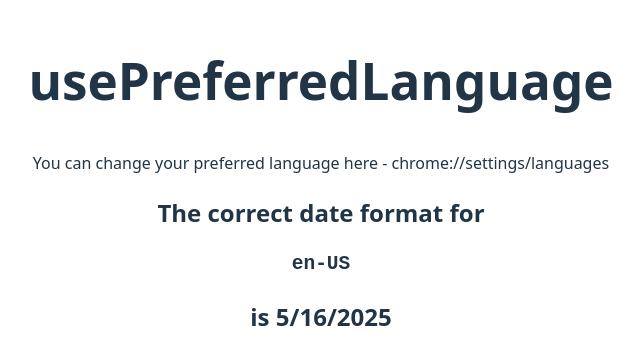
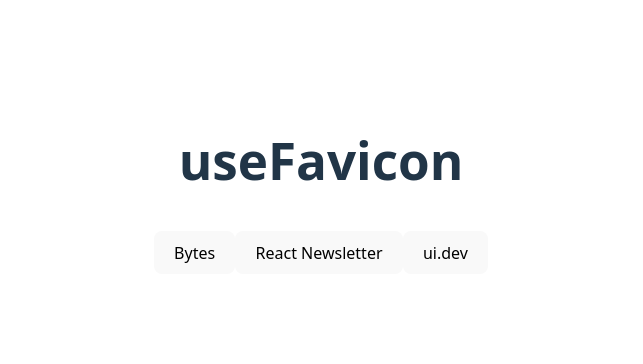
Before and after one commit to moeedrafi/react-custom-hooks, a React (Vite) app: page / in a window 1280 px wide. Shown: the part 218-582 px from the top of the page, without its empty margins (319-962 px from the left). Built offline with nearby package versions, Linux system fonts and the light colour scheme.

Commit message:
useFavicon hook

```diff
--- a/src/App.tsx
+++ b/src/App.tsx
@@ -1,20 +1,44 @@
 import "./App.css";
-import usePreferredLanguage from "./hooks/usePreferredLanguage";
+import { useState } from "react";
+import useFavicon from "./hooks/useFavicon";
 
 export default function App() {
-  const language = usePreferredLanguage();
+  const [favicon, setFavicon] = useState(
+    "https://ui.dev/favicon/favicon-32x32.png"
+  );
+
+  useFavicon(favicon);
 
   return (
     <section>
-      <h1>usePreferredLanguage</h1>
-      <p>
-        You can change your preferred language here -
-        chrome://settings/languages
-      </p>
-      <h2>
-        The correct date format for <pre>{language}</pre> is{" "}
-        <time>{new Date(Date.now()).toLocaleDateString(language)}</time>
-      </h2>
+      <h1>useFavicon</h1>
+
+      <button
+        title="Set the favicon to Bytes' logo"
+        className="link"
+        onClick={() =>
+          setFavicon("https://bytes.dev/favicon/favicon-32x32.png")
+        }
+      >
+        Bytes
+      </button>
+      <button
+        title="Set the favicon to React Newsletter's logo"
+        className="link"
+        onClick={() =>
+          setFavicon("https://reactnewsletter.com/favicon/favicon-32x32.png")
+        }
+      >
+        React Newsletter
+      </button>
+
+      <button
+        title="Set the favicon to uidotdev's logo"
+        className="link"
+        onClick={() => setFavicon("https://ui.dev/favicon/favicon-32x32.png")}
+      >
+        ui.dev
+      </button>
     </section>
   );
 }
--- /dev/null
+++ b/src/hooks/useFavicon.ts
@@ -0,0 +1,17 @@
+import { useEffect } from "react";
+
+export default function useFavicon(url: string) {
+  useEffect(() => {
+    const link = document.querySelector(`link[rel~="icon"]`);
+
+    if (link && link instanceof HTMLLinkElement) {
+      link.href = url;
+    } else {
+      const newLink = document.createElement("link");
+      newLink.rel = "icon";
+      newLink.type = "image/x-icon";
+      newLink.href = url;
+      document.head.appendChild(newLink);
+    }
+  }, [url]);
+}
```
